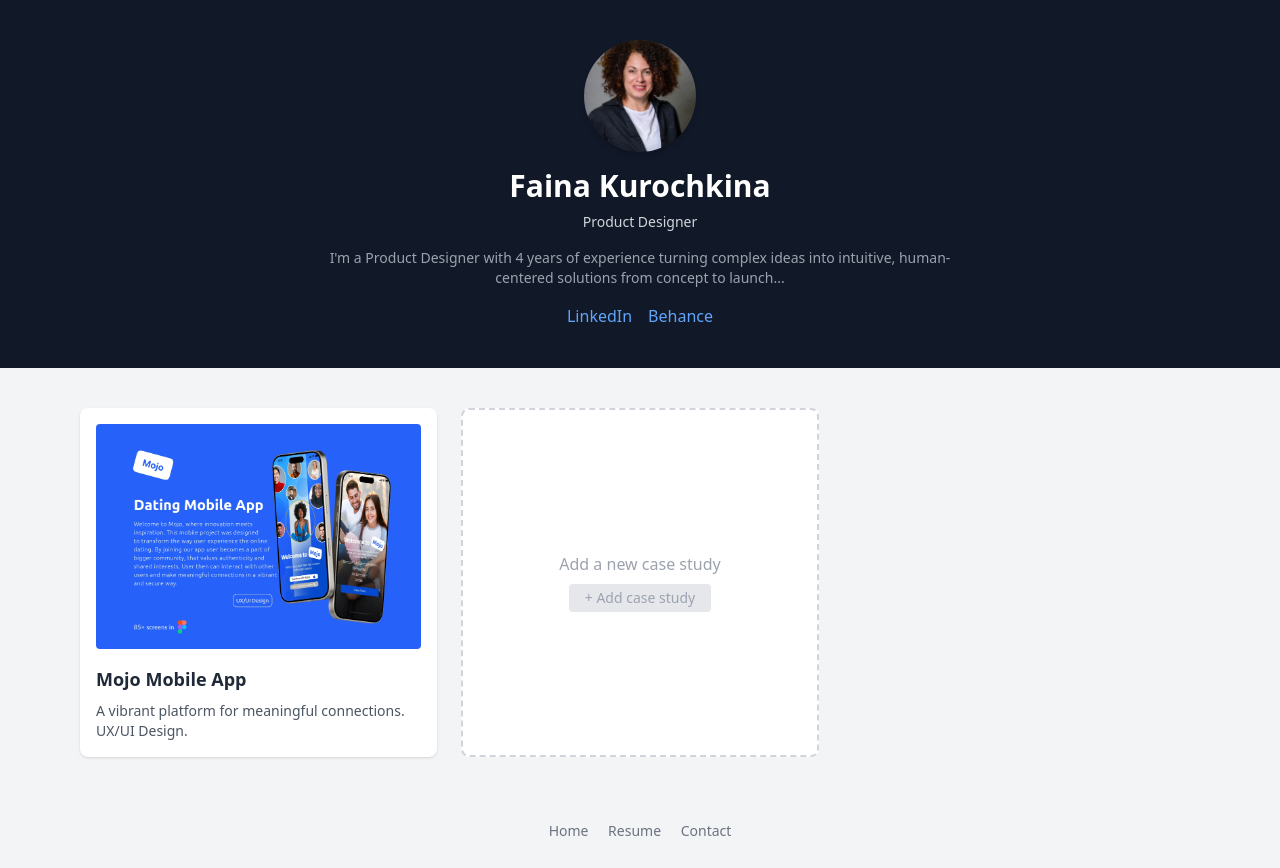
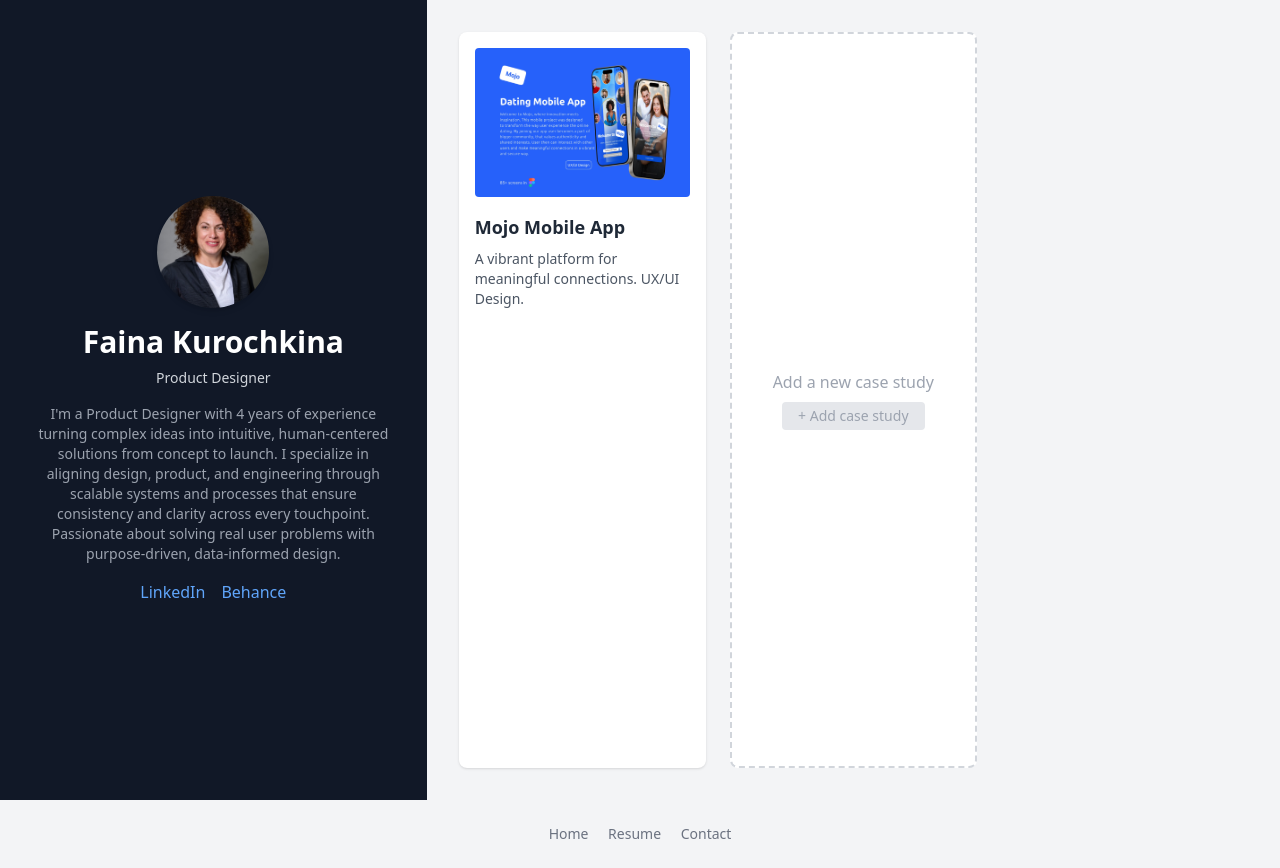
Before and after one commit to filinus/garage, a plain HTML site: page index.html in a window 1280 px wide. Drawn offline with nearby package versions, Linux system fonts and the light colour scheme.

Commit message:
adaptive 2 columns

```diff
--- a/index.html
+++ b/index.html
@@ -1,4 +1,5 @@
-<!-- index.html | version 1.1 (Tailwind CSS) -->
+<!-- index.html | version 1.2 (Tailwind CSS) -->
+<!-- !pip install tailwindcss (для разработки с CLI, не нужен для GH Pages) -->
 <!DOCTYPE html>
 <html lang="en">
 <head>
@@ -9,22 +10,26 @@
 </head>
 <body class="bg-gray-100 text-gray-800 font-sans">
 
-<!-- Header -->
-<header class="bg-gray-900 text-white py-10 px-4 text-center">
-    <img src="avatar.webp" alt="Faina Kurochkina" class="w-28 h-28 rounded-full mx-auto mb-4 object-cover shadow-md"/>
-    <h1 class="text-3xl font-bold">Faina Kurochkina</h1>
+<!-- Main Layout -->
+<div class="min-h-screen grid lg:grid-cols-3">
+    <!-- Sidebar -->
+    <aside class="bg-gray-900 text-white p-8 lg:col-span-1 flex flex-col items-center justify-center">
+        <img src="avatar.webp" alt="Faina Kurochkina" class="w-28 h-28 rounded-full mb-4 object-cover shadow-md"/>
+        <h1 class="text-3xl font-bold text-center">Faina Kurochkina</h1>
         <p class="mt-2 text-sm text-gray-300">Product Designer</p>
-    <p class="mt-4 max-w-2xl mx-auto text-sm text-gray-400">
-        I'm a Product Designer with 4 years of experience turning complex ideas into intuitive, human-centered solutions from concept to launch...
+        <p class="mt-4 text-sm text-gray-400 text-center">
+            I'm a Product Designer with 4 years of experience turning complex ideas into intuitive, human-centered solutions from concept to launch.
+            I specialize in aligning design, product, and engineering through scalable systems and processes that ensure consistency and clarity across every touchpoint.
+            Passionate about solving real user problems with purpose-driven, data-informed design.
         </p>
-    <div class="mt-4 flex justify-center space-x-4">
+        <div class="mt-4 flex space-x-4">
             <a href="#" class="text-blue-400 hover:underline">LinkedIn</a>
             <a href="#" class="text-blue-400 hover:underline">Behance</a>
         </div>
-</header>
+    </aside>
 
-<!-- Portfolio Projects -->
-<main class="py-10 px-4 max-w-6xl mx-auto grid sm:grid-cols-2 lg:grid-cols-3 gap-6">
+    <!-- Portfolio -->
+    <main class="p-8 lg:col-span-2 grid sm:grid-cols-2 xl:grid-cols-3 gap-6">
         <div class="bg-white rounded-lg shadow p-4">
             <img src="mojo_app.webp" alt="Project" class="rounded mb-4">
             <h2 class="text-lg font-semibold">Mojo Mobile App</h2>
@@ -36,6 +41,7 @@
             <button class="mt-2 text-sm bg-gray-200 px-4 py-1 rounded" disabled>+ Add case study</button>
         </div>
     </main>
+</div>
 
 <!-- Footer -->
 <footer class="text-center text-sm text-gray-500 py-6">
```
Lines whose indentation alone changed are shown as unchanged.
